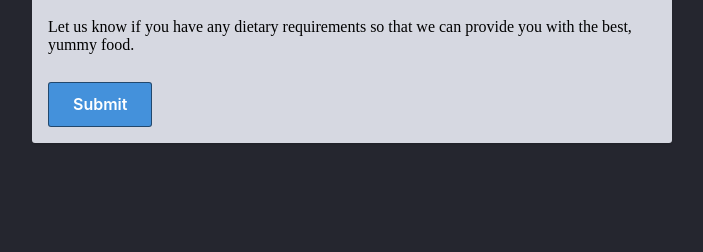
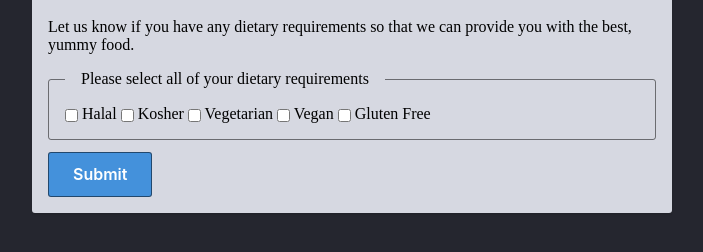
Before and after one commit to Hussein-dev-prog/HTML-CSS-GIT, a website: page week-3/24-dietary/index.html in a window 1280 px wide. Shown: the part 158-410 px from the top of the page, without its empty margins (288-991 px from the left). Drawn offline with Linux system fonts and the light colour scheme.

Commit message:
Completed 24-dietary

```diff
--- a/week-3/24-dietary/index.html
+++ b/week-3/24-dietary/index.html
@@ -4,8 +4,8 @@
     <meta charset="utf-8" />
     <meta name="viewport" content="width=device-width, initial-scale=1" />
     <title>24 - Dietary Requirements - HTML, CSS and Git Exercises</title>
-    <link rel="stylesheet" href="/css/normalize.css" />
-    <link rel="stylesheet" href="/css/week3-forms.css" />
+    <link rel="stylesheet" href="../../css/normalize.css" />
+    <link rel="stylesheet" href="../../css/week3-forms.css" />
   </head>
 
   <body>
@@ -20,6 +20,24 @@
 
         <form>
           <!-- Your multiple choice goes here -->
+          <fieldset ><legend>Please select all of your dietary requirements</legend>
+         <label for="dietary-Halal">
+          <input type="checkbox" name="Halal" id="dietary-Halal">
+          Halal</label>
+         <label for="dietary-Kosher">
+          <input type="checkbox" name="Kosher" id="dietary-Kosher">
+          Kosher</label>
+         <label for="dietary-Vegetarian">
+          <input type="checkbox" name="Vegetarian" id="dietary-Vegetarian">
+          Vegetarian</label>
+         <label for="dietary-Vegan">
+          <input type="checkbox" name="Vegan" id="dietary-Vegan">
+          Vegan</label>
+         <label for="dietary-Gluten Free">
+          <input type="checkbox" name="Gluten Free" id="dietary-Gluten Free">
+          Gluten Free</label>
+
+        </fieldset>
           <button type="submit">Submit</button>
         </form>
       </main>
```
